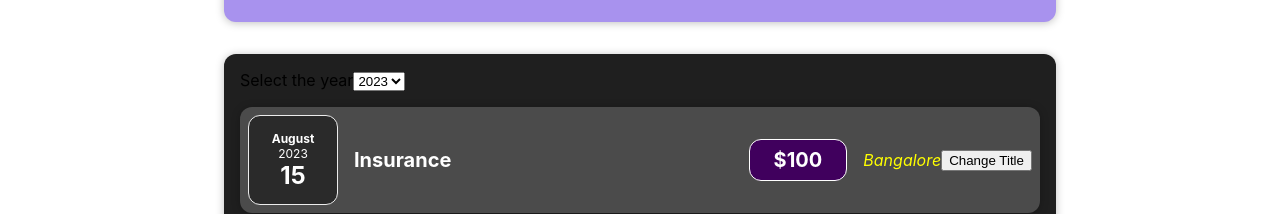
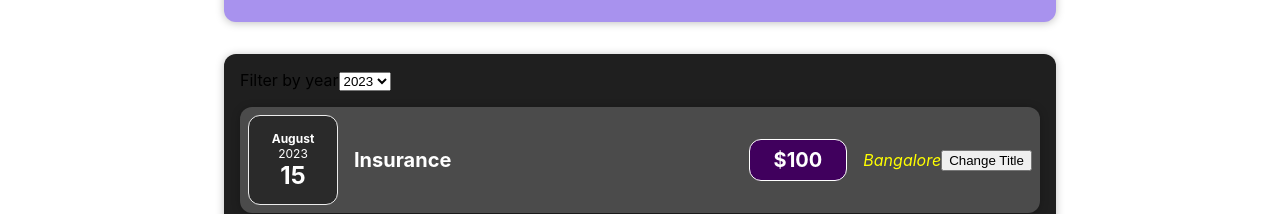
Before and after one commit to ChinthanaK/expense-tracker-react-app, a React (Create React App) app: page / in a window 1280 px wide. Shown: the part 268-482 px from the top of the page. Built offline with nearby package versions, Linux system fonts and the light colour scheme.

Commit message:
expensefilter css file missing

```diff
--- a/src/components/Expenses/ExpenseFilter.js
+++ b/src/components/Expenses/ExpenseFilter.js
@@ -5,13 +5,15 @@ const ExpenseFilter = (props) => {
         props.onChangeFilter(event.target.value);
     }
   return (
-    <div>
-    <label htmlFor="dropdown">Select the year</label>
-      <select name="" id="dropdown" value={props.onSelected} onChange={dropdownChangeFilter}>
-        <option value="2023">2023</option>
-        <option value="2024">2024</option>
-        <option value="2025">2025</option>
-      </select>
+    <div className='expenses-filter'>
+        <div className='expenses-filter__control'>
+            <label htmlFor="dropdown">Filter by year</label>
+            <select name="" id="dropdown" value={props.onSelected} onChange={dropdownChangeFilter}>
+                <option value="2023">2023</option>
+                <option value="2024">2024</option>
+                <option value="2025">2025</option>
+            </select>
+        </div>
     </div>
   )
 }
```
